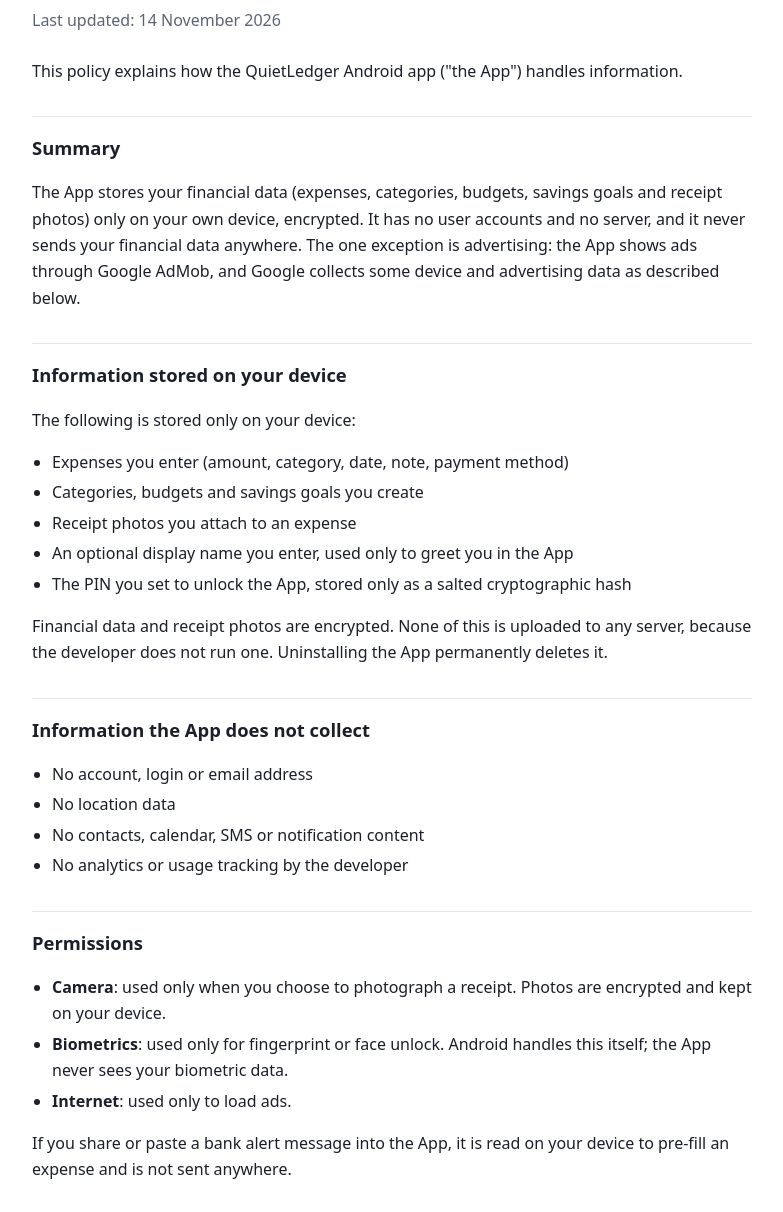
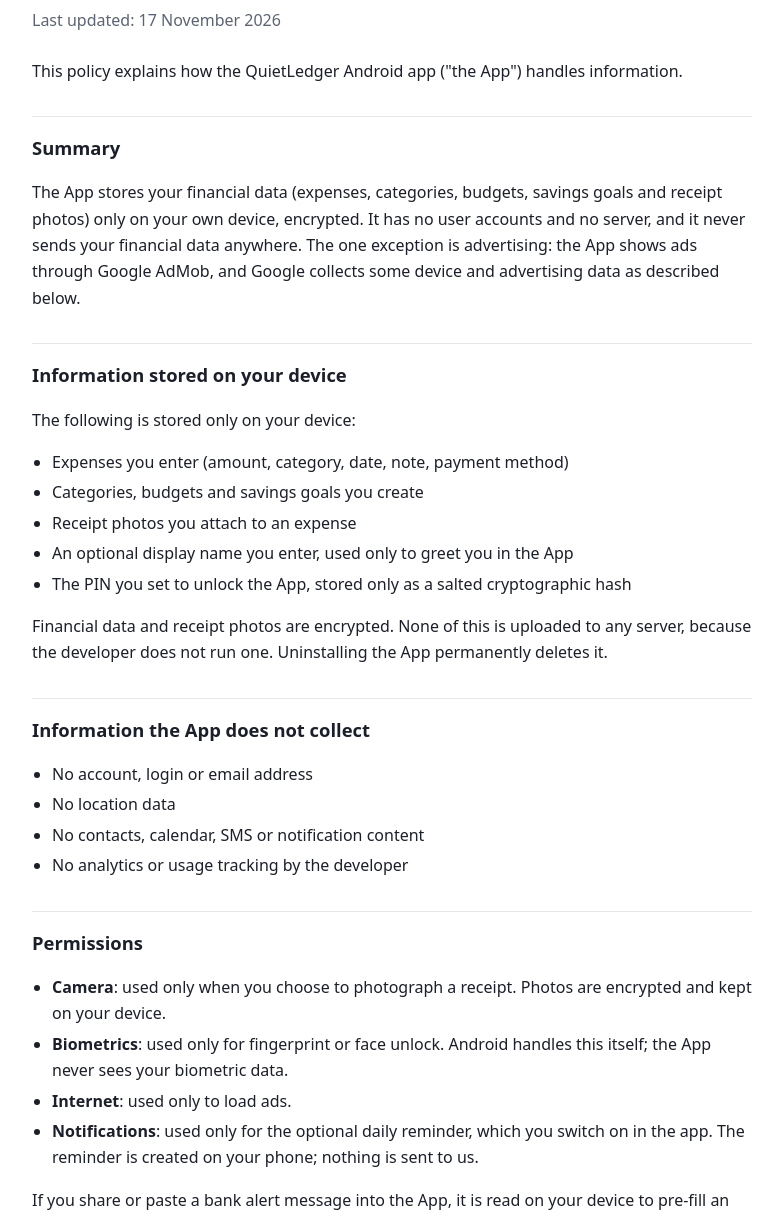
Before and after one commit to Oamprakash/quietledger-privacy, a plain HTML site: page index.html in a window 1280 px wide. Shown: the part 87-1299 px from the top of the page, without its empty margins (248-1031 px from the left). Drawn offline with Linux system fonts and the light colour scheme.

Commit message:
Privacy policy: mention the optional daily reminder notification
Co-Authored-By: Claude Opus 5.5 <noreply@anthropic.com>
Claude-Session: https://claude.ai/code/session_01KDeGVZ26nS5Dhbw4HNFDLM

```diff
--- a/index.html
+++ b/index.html
@@ -19,7 +19,7 @@
 <body>
 <main>
 <h1>QuietLedger Privacy Policy</h1>
-<p class="meta">Last updated: 14 November 2026</p>
+<p class="meta">Last updated: 17 November 2026</p>
 
 <p>This policy explains how the QuietLedger Android app ("the App") handles information.</p>
 
@@ -50,6 +50,7 @@
   <li><strong>Camera</strong>: used only when you choose to photograph a receipt. Photos are encrypted and kept on your device.</li>
   <li><strong>Biometrics</strong>: used only for fingerprint or face unlock. Android handles this itself; the App never sees your biometric data.</li>
   <li><strong>Internet</strong>: used only to load ads.</li>
+  <li><strong>Notifications</strong>: used only for the optional daily reminder, which you switch on in the app. The reminder is created on your phone; nothing is sent to us.</li>
 </ul>
 <p>If you share or paste a bank alert message into the App, it is read on your device to pre-fill an expense and is not sent anywhere.</p>
 
```
